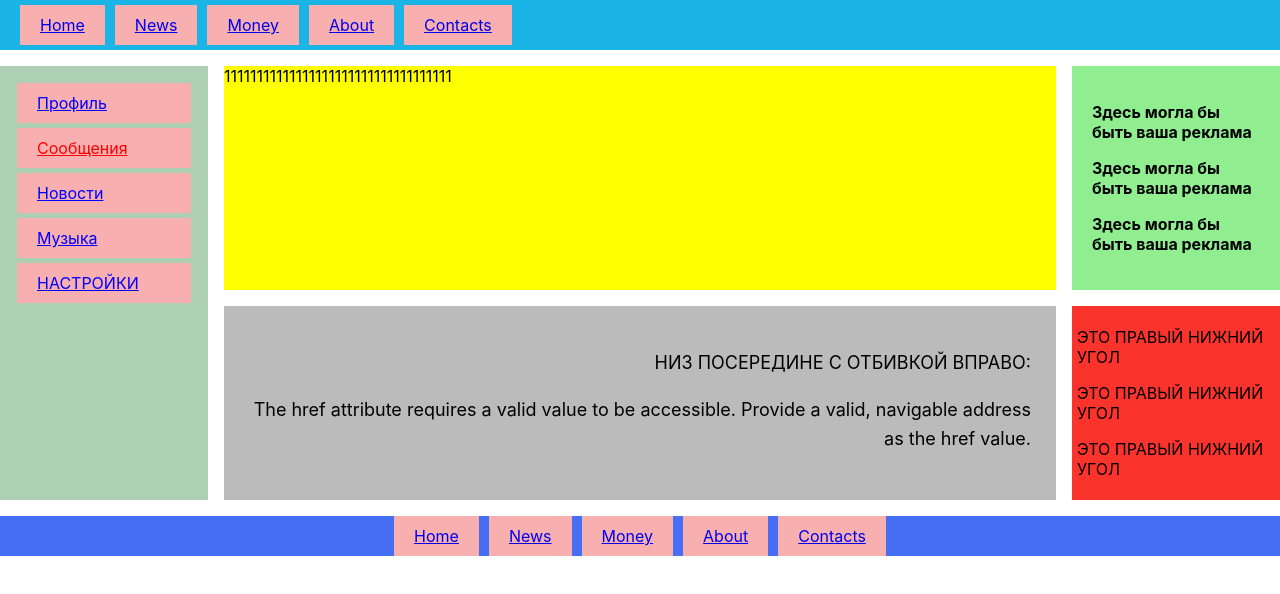
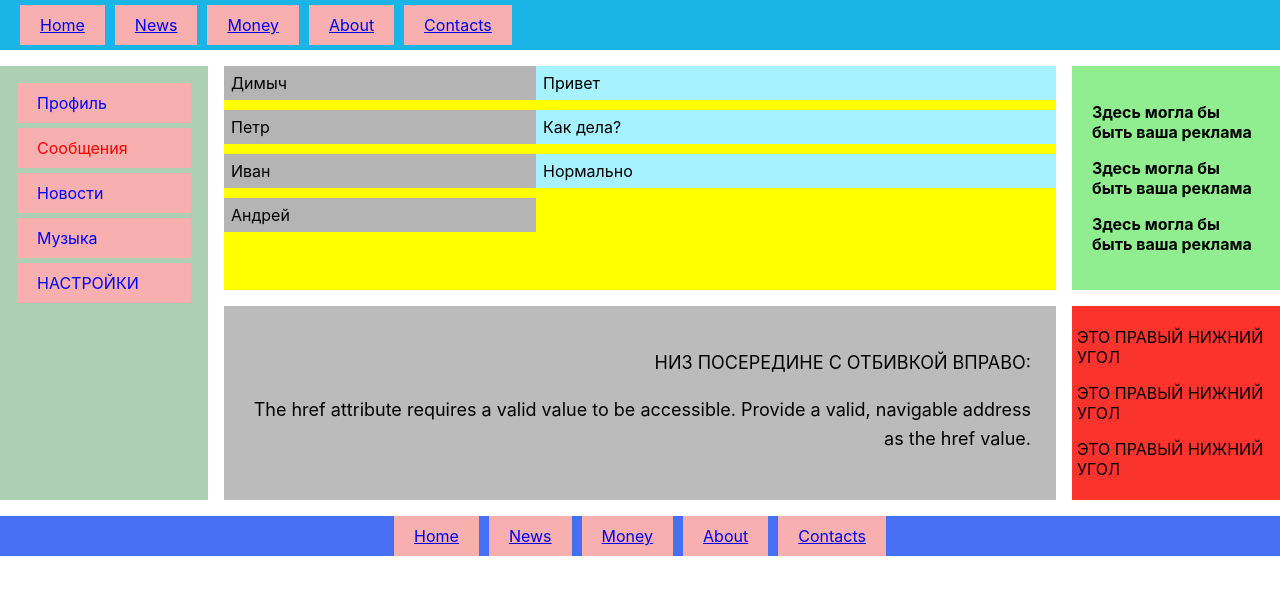
Before and after one commit to SergSmith64/social-react, a React (Create React App) app in the folder social/: page /dialogs in a window 1280 px wide. Shown: the top 594 px of the page. Built offline with nearby package versions, Linux system fonts and the light colour scheme.

Commit message:
feat: add 2 grid-columns to dialogs

```diff
--- a/social/src/components/dialogs/dialogs.js
+++ b/social/src/components/dialogs/dialogs.js
@@ -3,12 +3,23 @@ import classes from './dialogs.module.css';
 
 
 
-const Dialogs = () => {
-  return (
-    <div className={classes.dialogs__wrapper}>
-      11111111111111111111111111111111111
-    </div>
-  )
+const Dialogs = (props) => {
+	return (
+		<div className={classes.dialogs__wrapper}>
+			<div className={classes.dialogs__items}>
+				<div className={classes.dialogs_item}>Димыч</div>
+				<div className={classes.dialogs_item}>Петр</div>
+				<div className={classes.dialogs_item}>Иван</div>
+				<div className={classes.dialogs_item}>Андрей</div>
+			</div>
+			<div className={classes.dialogs__messages}>
+				<div className={classes.dialogs_message}>Привет</div>
+				<div className={classes.dialogs_message}>Как дела?</div>
+				<div className={classes.dialogs_message}>Нормально</div>
+			</div>
+
+		</div>
+	)
 }
 
 export default Dialogs;
--- a/social/src/components/dialogs/dialogs.module.css
+++ b/social/src/components/dialogs/dialogs.module.css
@@ -1,3 +1,16 @@
 .dialogs__wrapper {
+	display: grid;
+	grid-template-columns: 3fr 5fr;
 	background-color: yellow;
 }
+
+.dialogs_item {
+	background-color: #b4b4b4;
+	padding: 7px;
+	margin-bottom: 10px;
+}
+.dialogs_message {
+	background-color: #a7f2ff;
+	padding: 7px;
+	margin-bottom: 10px;
+}
--- a/social/src/components/navbar/navbar.module.css
+++ b/social/src/components/navbar/navbar.module.css
@@ -6,6 +6,7 @@
 .nav__wrapper a {
 	display: block;
 	color: blue;
+	text-decoration: none;
 }
 
 .nav__wrapper a.activeLink {
```
